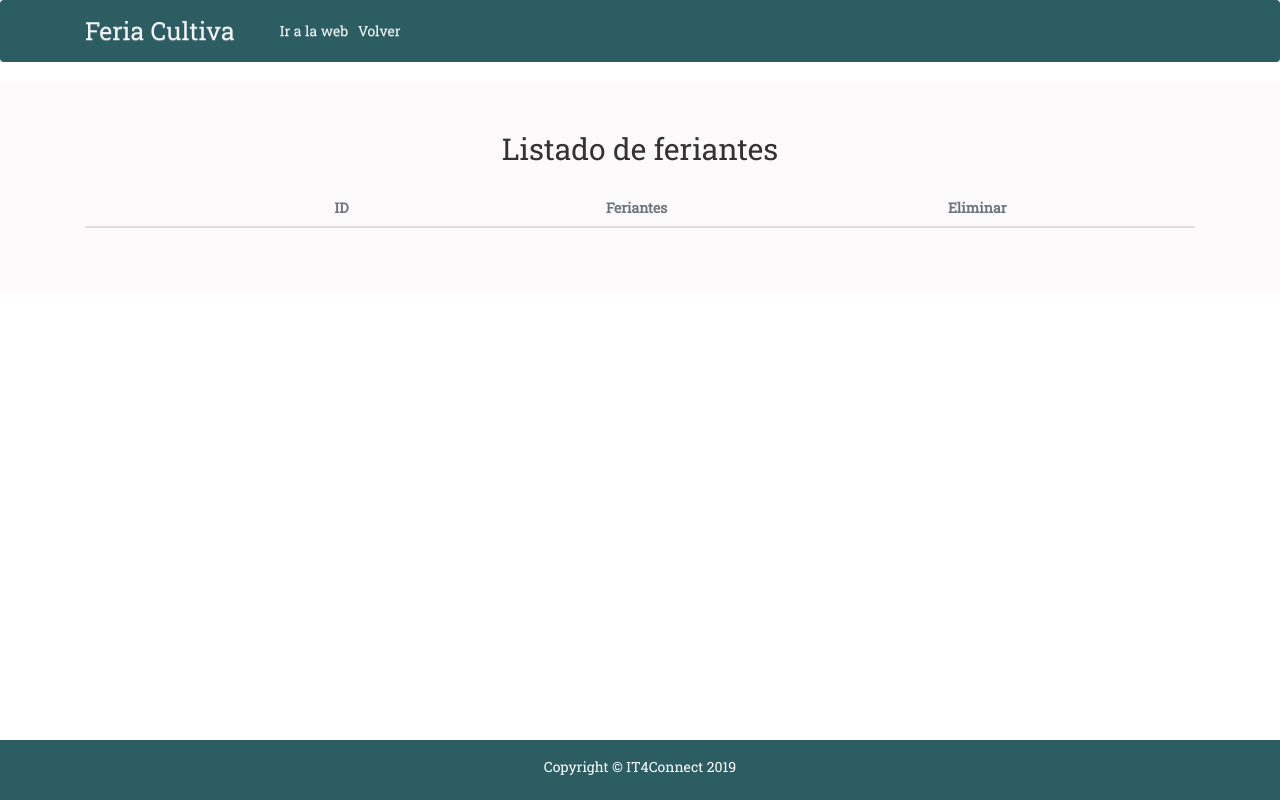
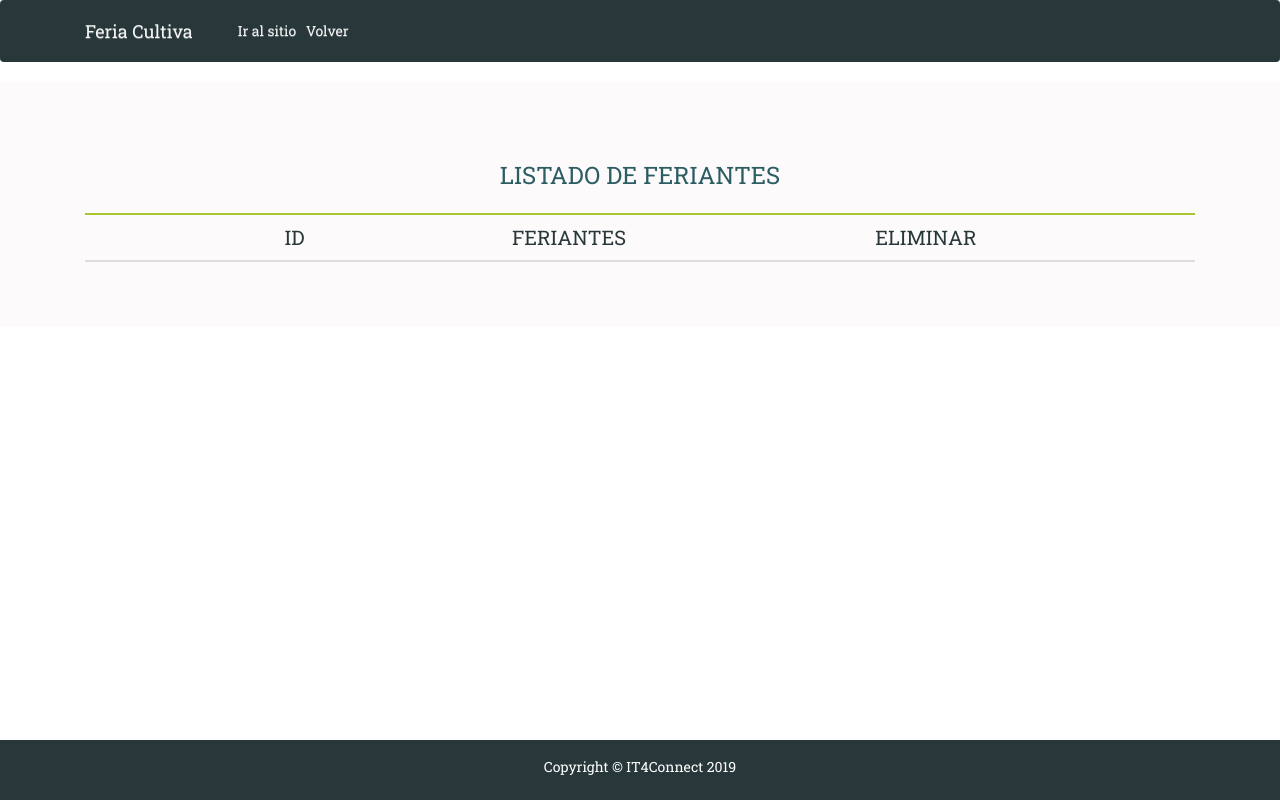
Before and after one commit to EmaRuidiaz/Cecual, a Django app: template feriacultiva/templates/Feriante/listarFeriantes.html in a window 1280 px wide. Run offline with Django 3.2, Linux system fonts and the light colour scheme; the template is opened without the code that fills it: most values are stand-ins (such as "Sample title", 1, 10 or a date in 2020); lists and menus that the app fills with data are empty; some libraries are stand-ins or nearby versions.

Commit message:
actualización estilos de administrador

```diff
--- a/feriacultiva/statics/css/form.css
+++ b/feriacultiva/statics/css/form.css
@@ -16,17 +16,12 @@ label{
 		font-size: 15px;
 	}
 
+.title {
+  font-family: 'Roboto Slab', serif;
+  color: #2c5d63;
 
-/*titulos*/
-h3{
-border-bottom: solid 1px #f5f5f5;
-color:#f5f5f5;
-margin-bottom: 20px;
-padding-bottom: 10px;
-font-size: 25px;
-text-align: center;
-font-family: 'Roboto Slab', serif;
-/*formulario*/  		    	}
+
+}
 
 .container {
 font-family: 'Roboto Slab', serif;
@@ -51,3 +46,18 @@ font-family: 'Roboto Slab', serif;
  background-color: #fff;
  color:#283739;
 }
+/* tabla */
+
+.title_table{
+ font-family: 'Roboto Slab', serif;
+ color:#283739;
+ font-size: 20px;
+ font-weight: normal;
+
+}
+.contenido_table {
+  font-family: 'Roboto Slab', serif;
+ color:#2c5d63;
+ font-size: 18px;
+ font-weight: normal;
+}
--- a/feriacultiva/templates/Feriante/listarFeriantes.html
+++ b/feriacultiva/templates/Feriante/listarFeriantes.html
@@ -31,34 +31,32 @@
 
   <body style='font-family: "Roboto Slab", serif;' >
   <!--navbar admin-->
-
-<nav class="navbar navbar-expand-lg navbar-light " style="background-color:#2c5d63">
+   <nav class="navbar navbar-expand-lg fixed-top" style="background-color: #283739;">
     <div class="container">
-           <a class="navbar-brand" style="font-size: 25px; color: #f5f5f5;">Feria Cultiva</a>
-
-           <button class="navbar-toggler" type="button" data-toggle="collapse" data-target="#navbarNavDropdown" aria-controls="navbarNavDropdown" aria-expanded="false" aria-label="Toggle navigation">
-            <span class="navbar-toggler-icon"></span>
+      <a class="navbar-brand" style="color: #f5f5f5;" href="{% url 'start' %}">Feria Cultiva</a>
+      <button class="navbar-toggler" type="button" data-toggle="collapse" data-target="#navbarResponsive" aria-controls="navbarResponsive" aria-expanded="false" aria-label="Toggle navigation">
+        <span class="navbar-toggler-icon" style="color: #f5f5f5;"></span>
       </button>
-    <div class="collapse navbar-collapse row justify-content-end" id="navbarNavDropdown" >
-            <ul class="navbar-nav">
+      <div class="collapse navbar-collapse" id="navbarResponsive">
+        <ul class="navbar-nav ml-auto">
           <li class="nav-item">
-                <a class="nav-link" style="color: #f5f5f5;" href=" {% url 'start' %} "> Ir a la web </a>
+            <a class="nav-link" href="{% url 'start' %}">Ir al sitio
+              <span class="sr-only">(current)</span>
+            </a>
           </li>
-
           <li class="nav-item">
-                <a class="nav-link" style="color: #f5f5f5;" href=" {% url 'panelAdmin' %} "> Volver </a>
+                <a class="nav-link" href=" {% url 'panelAdmin' %} "> Volver </a>
           </li>
-
          <li class="nav-item">
                 <a class="nav-link" href="#"></a>
               </li>
               <li class="nav-item dropdown">
                 {% if user.is_authenticated %}
-                <a class="nav-link dropdown-toggle" style="color: #f5f5f5;" href="#" id="navbarDropdownMenuLink" role="button" data-toggle="dropdown" aria-haspopup="true" aria-expanded="false">
+                <a class="nav-link dropdown-toggle" href="#" id="navbarDropdownMenuLink" role="button" data-toggle="dropdown" aria-haspopup="true" aria-expanded="false">
                   Hola! {{user.username}}
                 </a>
                 <div class="dropdown-menu" aria-labelledby="navbarDropdownMenuLink">
-                  <a class="dropdown-item" style="color: #f5f5f5;" href="{% url 'logout' %}">Cerrar sesión</a>
+                  <a class="dropdown-item" href="{% url 'logout' %}">Cerrar sesión</a>
                 </div>
                 {% endif %}
             </li>
@@ -68,12 +66,13 @@
   </nav>
 
 
+
 <section class="py-5" style="background-color: #fcfafa;">
   <!-- titulo y subtitulo de la pagina -->
 <div class="container">
 
-   <div class="col-md-12 mx-auto">
-    <h2 class="text-center">Listado de feriantes</h2>
+   <div class="title col-md-12 mx-auto">
+    <h3 class="text-center" style="margin-top: 50px;">LISTADO DE FERIANTES</h3>
   </div>
       <div class="row">
       <div class="container h-100 mx-auto" style="padding-top: 15px; padding-bottom: 15px;" >
@@ -85,11 +84,11 @@
 
 
       <table class="table table-hover table-borderless  shopping-cart-wrap mx-auto w-80">
-        <thead class="text-muted">
-          <tr>
-                  <th scope="col" width="150" class="text-center">ID</th>
-                  <th scope="col" width="100" class="mx-auto">Feriantes</th>
-                  <th scope="col" width="50" class="mx-auto">Eliminar</th>
+        <thead class="text-muted" style="">
+          <tr style="border-bottom: #a9c52f 2px solid; border-top:  #a9c52f 2px solid; ">
+                  <th scope="col" width="150" class="title_table text-center">ID</th>
+                  <th scope="col" width="100" class="title_table mx-auto">FERIANTES</th>
+                  <th scope="col" width="50" class="title_table mx-auto">ELIMINAR</th>
           </tr>
         </thead>
           <tbody>
@@ -97,12 +96,12 @@
                 {% for p in object_list %}
                 {% if p.encargado.is_active %}
                 <tr>
-                  <th scope="row" class="text-center">{{p.pk}}</th>
-                  <th scope="row">{{p.encargado.first_name}}</th>
+                  <th scope="row" class="contenido_table text-center">{{p.pk}}</th>
+                  <th scope="row" class="contenido_table">{{p.encargado.first_name}}</th>
 
                   <th scope="row">
         <!-- Botón en HTML (lanza el modal en Bootstrap) -->
-          <a href="#victorModal{{p.pk}}" role="button" class="btn" data-toggle="modal">Eliminar</a>
+          <a href="#victorModal{{p.pk}}" style="color: #2c5d63;" role="link" class="btn-link" data-toggle="modal">Eliminar</a>
                       <!-- Modal / Ventana / Overlay en HTML -->
           <div id="victorModal{{p.pk}}" class="modal fade">
            <div class="modal-dialog">
@@ -140,7 +139,7 @@
       </div><!--fin row-->
   </div>  <!-- /fin container -->
 </section>
-<footer class="fixed-bottom" style="background-color: #2c5d63; height: 60px;">
+<footer class="fixed-bottom" style="background-color: #283739; height: 60px;">
         <div class="container">
           <p class="m-0 text-center text-white" style="color: #f5f5f5; padding-top: 17px;">Copyright &copy; IT4Connect 2019</p>
         </div>
--- a/feriacultiva/templates/administrador.html
+++ b/feriacultiva/templates/administrador.html
@@ -32,7 +32,7 @@
 
 <header>
 <!--navbar admin-->
-  <nav class="navbar navbar-expand-lg fixed-top" style="background-color: #2c5d63;">
+  <nav class="navbar navbar-expand-lg fixed-top" style="background-color: #283739;">
     <div class="container">
       <a class="navbar-brand" style="color: #f5f5f5;" href="{% url 'start' %}">Feria Cultiva</a>
       <button class="navbar-toggler" type="button" data-toggle="collapse" data-target="#navbarResponsive" aria-controls="navbarResponsive" aria-expanded="false" aria-label="Toggle navigation">
@@ -130,7 +130,7 @@
     </section>
 
 
-      <footer class="fixed-bottom" style="background-color: #2c5d63; height: 60px;">
+      <footer class="fixed-bottom" style="background-color: #283739; height: 60px;">
         <div class="container">
           <p class="m-0 text-center text-white" style="color: #f5f5f5; padding-top: 17px;">Copyright &copy; IT4Connect 2019</p>
         </div>
```
Also changed, not shown: feriacultiva/templates/Admin/agregarFeriante.html (+60 -58 lines). Lines whose indentation alone changed are shown as unchanged.
